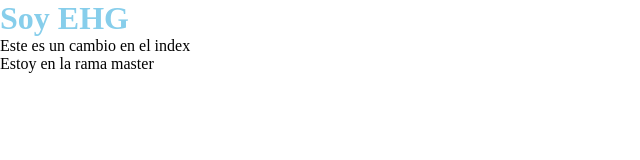
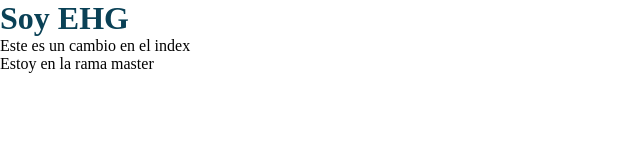
Before and after one commit to erickhergo/mi-portafolio, a plain HTML site: page index.html in a window 1280 px wide. Shown: the whole page, without its empty margins (0-640 px from the left). Drawn offline with Linux system fonts and the light colour scheme.

Commit message:
Cambia el color del titles

```diff
--- a/styles.css
+++ b/styles.css
@@ -4,5 +4,5 @@
 }
 
 h1 {
-    color: skyblue
+    color: rgb(10, 65, 86)
 }
```
